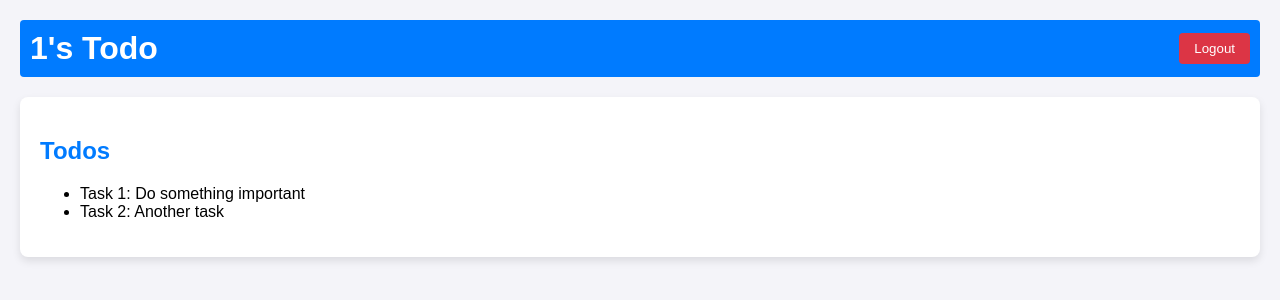
After one commit to qew4476/TodoApp, a FastAPI app: template app/templates/user_home.html in a window 1280 px wide. The commit adds this page. Shown: the top 300 px of the page. Run offline with FastAPI, Linux system fonts and the light colour scheme; the template is opened without the code that fills it: most values are stand-ins (such as "Sample title", 1, 10 or a date in 2020).

Commit message:
user_home page(auth finished)

```diff
--- a/app/main.py
+++ b/app/main.py
@@ -1,5 +1,7 @@
 from fastapi import FastAPI, Request, HTTPException
 from fastapi.templating import Jinja2Templates
+from starlette.responses import HTMLResponse
+
 from app.routes import routes, routes_auth
 
 app = FastAPI()
@@ -13,6 +15,6 @@ async def login_page(request: Request):
     return templates.TemplateResponse("login.html", {"request": request})
 
 #homw page
-@app.get("/",description="Home Page(To do list)")
-async def home_page(request: Request):
-    return templates.TemplateResponse("home.html", {"request": request})
+@app.get("/user/{user_id}", description="Home Page",response_class=HTMLResponse)
+async def user_home(request: Request, user_id: str):
+    return templates.TemplateResponse("user_home.html", {"request": request, "user_id": user_id})
--- /dev/null
+++ b/app/templates/user_home.html
@@ -0,0 +1,74 @@
+<!DOCTYPE html>
+<html lang="en">
+<head>
+    <meta charset="UTF-8">
+    <meta name="viewport" content="width=device-width, initial-scale=1.0">
+    <title>TodoApp</title>
+    <style>
+        body {
+            font-family: Arial, sans-serif;
+            background-color: #f4f4f9;
+            margin: 0;
+            padding: 20px;
+        }
+        .header {
+            background-color: #007bff;
+            color: white;
+            padding: 10px;
+            border-radius: 4px;
+            text-align: center;
+            display: flex;
+            justify-content: space-between;
+            align-items: center;
+        }
+        .header h1 {
+            margin: 0;
+        }
+        .logout-button {
+            background-color: #dc3545;
+            color: white;
+            padding: 8px 15px;
+            border: none;
+            border-radius: 4px;
+            cursor: pointer;
+        }
+        .logout-button:hover {
+            background-color: #c82333;
+        }
+        .todo-list {
+            background-color: white;
+            padding: 20px;
+            border-radius: 8px;
+            box-shadow: 0 4px 8px rgba(0, 0, 0, 0.1);
+            margin-top: 20px;
+        }
+        .todo-list h2 {
+            color: #007bff;
+        }
+    </style>
+</head>
+<body>
+    <div class="header">
+        <h1>{{ user_id }}'s Todo</h1>
+        <!-- Logout Button -->
+        <button class="logout-button" onclick="logout()">Logout</button>
+    </div>
+
+    <div class="todo-list">
+        <h2>Todos</h2>
+        <!-- List tasks  -->
+        <ul>
+            <li>Task 1: Do something important</li>
+            <li>Task 2: Another task</li>
+        </ul>
+    </div>
+
+    <script>
+        // Logout function: Removes the token and redirects to the login page
+        function logout() {
+            localStorage.removeItem("token");  // Remove the token from localStorage
+            window.location.href = "/login";  // Redirect to the login page
+        }
+    </script>
+</body>
+</html>
```
Also changed, not shown: app/templates/home.html (deleted, +0 -78 lines), app/templates/login.html (+25 -3 lines).
